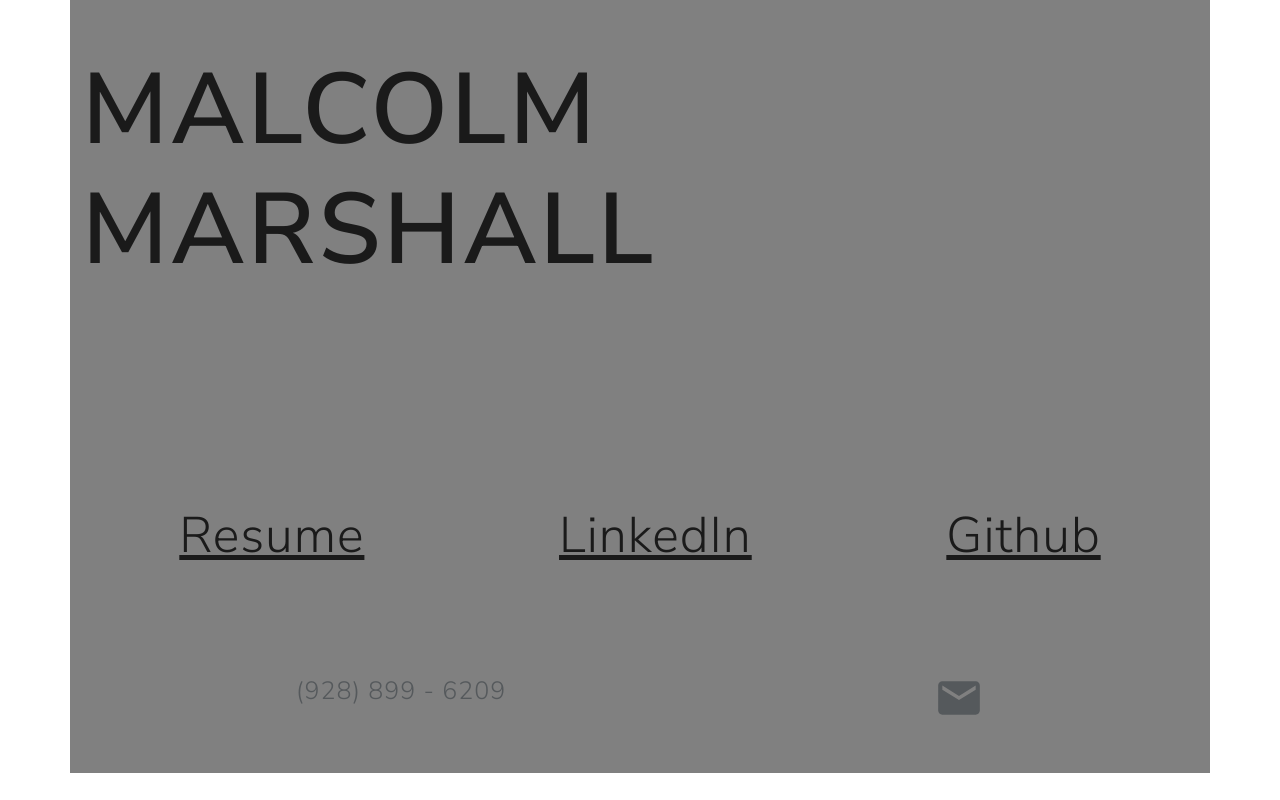
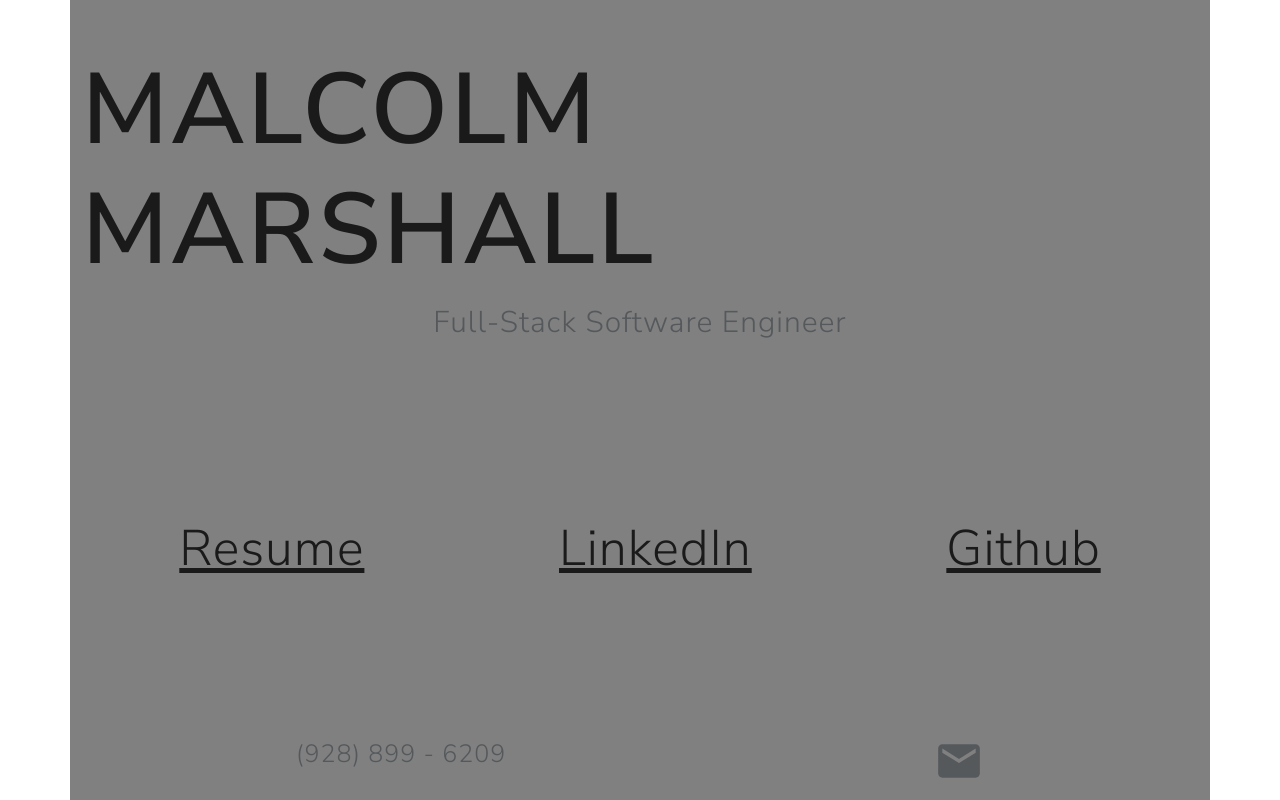
Before and after one commit to Malcolm-Marshall/portfolio, a Next.js app in the folder nextjs-blog/: page / in a window 1280 px wide. Shown: the top 800 px of the page. Built offline with nearby package versions, Linux system fonts and the light colour scheme.

Commit message:
main page working

```diff
--- a/nextjs-blog/pages/index.js
+++ b/nextjs-blog/pages/index.js
@@ -12,23 +12,24 @@ export default function Home() {
     justifyContent: 'flex-start'
   }
   return (
-    <Container style={{ background: "grey" }}>
+    <Container style={{ background: "grey"}}>
       <Row>
         <Col sm='12'>
           <h1 style={{ display: 'flex', justifyContent: 'center', marginTop: 50, width: "auto", fontSize: 100 }}>Malcolm Marshall</h1>
+          <p style={{ display: 'flex', justifyContent: 'center', marginTop: 10, width: "auto", fontSize: 30}}>Full-Stack Software Engineer</p>
         </Col>
       </Row>
       <Row>
-        <Col style={{ display: 'flex', justifyContent: 'space-around', marginTop: 200 }}>
+        <Col style={{ display: 'flex', justifyContent: 'space-around', marginTop: 150 }}>
           <a href="https://malcolm-marshall-resume.s3.amazonaws.com/Malcolm+Marshall+Resume+2021.pdf" style={{ fontSize: 50 }}>Resume</a>
           <a href="https://www.linkedin.com/in/malcolm-marshall" style={{ fontSize: 50 }}>LinkedIn</a>
           <a href="https://www.github.com/Malcolm-Marshall" style={{ fontSize: 50 }}>Github</a>
         </Col>
       </Row>
       <Row>
-        <Col style={{ display: 'flex', justifyContent: 'space-around', marginTop: 100 }}>
+        <Col style={{ display: 'flex', justifyContent: 'space-around', marginTop: 150 }}>
           <div style={{fontSize: 25}}>(928) 899 - 6209</div>
-          <EmailIcon onClick={() => parent.location = 'mailto:m.marshall369@gmail.com'} style={{ cursor: "pointer", fontSize: 50, marginBottom: 50 }} />
+          <EmailIcon onClick={() => parent.location = 'mailto:m.marshall369@gmail.com'} style={{ cursor: "pointer", fontSize: 50, marginBottom: 200 }} />
         </Col>
       </Row>
     </Container>
```
